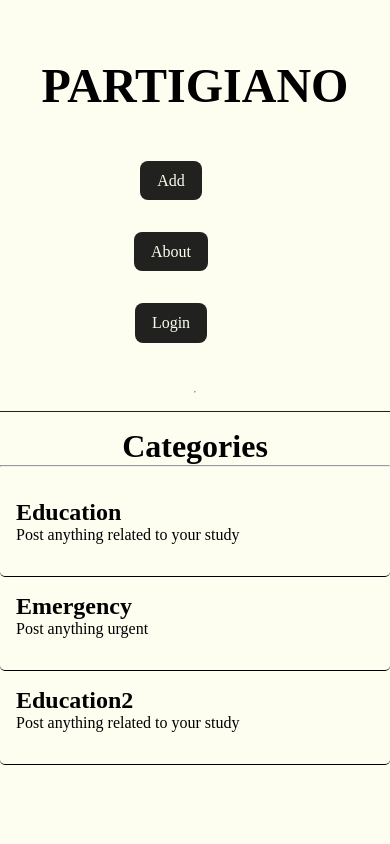
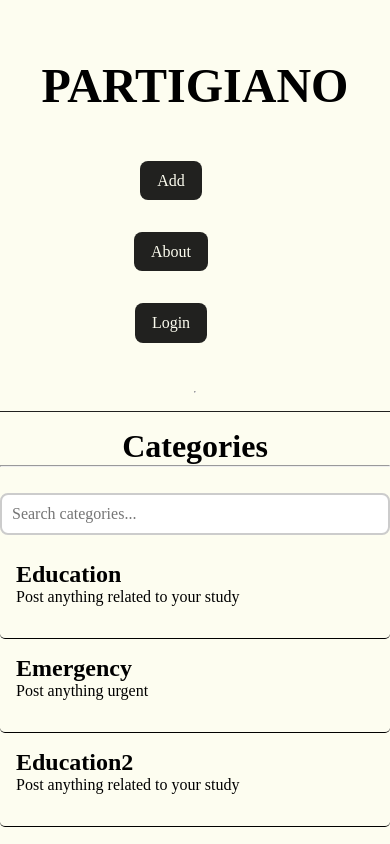
Before and after one commit to ARDhruvo/Partigiano, a React (Vite) app: page / in a window 390 px wide. Built offline with nearby package versions, Linux system fonts and the light colour scheme.

Commit message:
search added

```diff
--- a/src/App.css
+++ b/src/App.css
@@ -89,6 +89,23 @@ h3 {
 
 .desc {
   font-size: 2rem;
+}
+
+.search-input {
+  width: 100%;
+  max-width: 400px;
+  padding: 10px;
+  margin: 10px 0;
+  border: 2px solid #ccc;
+  border-radius: 8px;
+  font-size: 16px;
+  outline: none;
+  transition: border-color 0.3s ease-in-out;
+}
+
+.search-input:focus {
+  border-color: #007bff;
+  box-shadow: 0 0 5px rgba(0, 123, 255, 0.5);
 }
 
 /* AboutUs.css */
@@ -292,6 +309,23 @@ h3 {
     text-align: center;
   }
 
+  .search-input {
+    width: 100%;
+    max-width: 400px;
+    padding: 10px;
+    margin: 10px 0;
+    border: 2px solid #ccc;
+    border-radius: 8px;
+    font-size: 16px;
+    outline: none;
+    transition: border-color 0.3s ease-in-out;
+  }
+
+  .search-input:focus {
+    border-color: #007bff;
+    box-shadow: 0 0 5px rgba(0, 123, 255, 0.5);
+  }
+
   /* About Us Section */
   .about-us-container {
     padding: 10px;
--- a/src/components/homeBody.jsx
+++ b/src/components/homeBody.jsx
@@ -16,14 +16,31 @@ function homeBody() {
     },
   ]);
 
+  const [searchTerm, setSearchTerm] = useState("");
+
+  // Filter categories based on search input
+  const filteredCategories = categories.filter((category) =>
+    category.title.toLowerCase().includes(searchTerm.toLowerCase())
+  );
+
   return (
     <div className="home-content">
       <div className="homeTitle">
         Categories
         <hr />
       </div>
+      <div>
+        <input
+          className="search-input"
+          type="text"
+          placeholder="Search categories..."
+          value={searchTerm}
+          onChange={(e) => setSearchTerm(e.target.value)}
+        />
+      </div>
+      <CategoryContents categories={filteredCategories} />
 
-      <CategoryContents categories={categories} />
+
     </div>
   );
 }
```
